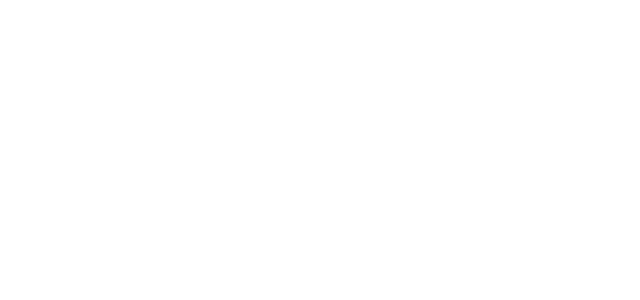
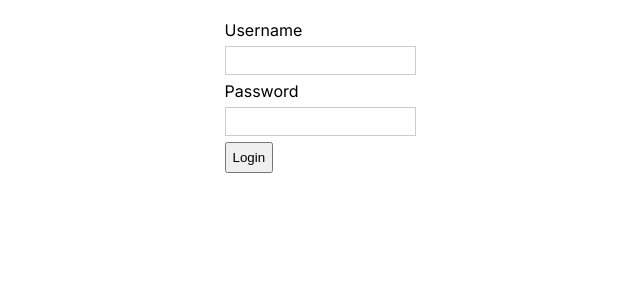
Before and after one commit to krabhi1/pvault, a Next.js app: page / in a window 1280 px wide. Shown: the top 300 px of the page, without its empty margins (320-960 px from the left). Built offline with nearby package versions, Linux system fonts and the light colour scheme.

Commit message:
added ui

```diff
--- /dev/null
+++ b/app/api-utils.ts
@@ -0,0 +1,19 @@
+import { Result } from "./utils";
+
+export async function verifyLogin(username: string, password: string) {
+  const result: Result<boolean> = { data: true };
+  return result;
+}
+
+export async function getFile(username: string, password: string) {
+  const result: Result<string> = { data: "some text" };
+  return result;
+}
+export async function updateFile(
+  username: string,
+  password: string,
+  text: string,
+) {
+  const result: Result<boolean> = { data: true };
+  return result;
+}
--- a/app/globals.css
+++ b/app/globals.css
@@ -1,5 +1,56 @@
 * {
-  box-sizing: border-box;
-  padding: 0;
-  margin: 0;
+    box-sizing: border-box;
+    padding: 0;
+    margin: 0;
 }
+body {
+    height: 100vh;
+    overflow: hidden;
+}
+.login-wrapper {
+    display: flex;
+    justify-content: center;
+    align-items: self-start;
+    height: 100vh;
+}
+.login {
+    display: flex;
+    flex-direction: column;
+    margin: 0 auto;
+    gap: 6px;
+    margin-top: 20px;
+}
+.login > input {
+    padding: 6px;
+    border: 1px solid #ccc;
+    outline: none;
+}
+button {
+    padding: 6px;
+}
+
+.editor {
+    display: flex;
+    flex-direction: column;
+    padding: 16px;
+    width: 100%;
+    height: 100%;
+}
+.editor .edit{
+    display: flex;
+    gap:6px;
+    align-items: center;
+}
+.editor .edit label {
+    color: #555;
+}
+.editor .edit input {
+    width: 16px;
+    height: 16px;
+}
+.editor textarea {
+    flex: 1;
+    resize: none;
+    outline: none;
+    border: 1px solid #ccc;
+}
--- a/app/page.tsx
+++ b/app/page.tsx
@@ -1,18 +1,101 @@
-"use client"
+"use client";
 import Image from "next/image";
 import { useEffect, useState } from "react";
+import { AppProvider, useAppContext } from "./utils";
+import { updateFile, verifyLogin } from "./api-utils";
+import { useImmer } from "use-immer";
 
-export default function Home() {
-  const [msg,setMsg]=useState('')
-  useEffect(() => {
-    const fetchMessage = async () => {
-      const response = await fetch("/api/hello");
-      const data = await response.json();
-      console.log(data);
-      setMsg(data.message)
-    };
+export default function Main() {
+  return (
+    <AppProvider>
+      <Home />
+    </AppProvider>
+  );
+}
 
-    fetchMessage();
-  }, []);
-  return <div>{msg}</div>;
+function Home() {
+  const { page } = useAppContext();
+  if (page == "login") return <Login />;
+  if (page == "editor") return <Editor />;
+  return "Unknown page";
 }
+
+function Login() {
+  const { password, update, username } = useAppContext();
+
+  async function handleLogin() {
+    if (password && username && password.length > 0 && username.length > 0) {
+      const verifyResult = await verifyLogin(username, password);
+      if (verifyResult.data) {
+        update((d) => (d.page = "editor"));
+      } else {
+        alert(verifyResult.message);
+      }
+    } else {
+      alert("Please enter username and password");
+    }
+  }
+  return (
+    <div className="login-wrapper">
+      <div className="login">
+        <label>Username</label>
+        <input
+          type="text"
+          value={username}
+          onChange={(e) => update((d) => (d.username = e.target.value.trim()))}
+        />
+        <label>Password</label>
+        <input
+          type="text"
+          value={password}
+          onChange={(e) => update((d) => (d.password = e.target.value.trim()))}
+        />
+        <span>
+          <button onClick={handleLogin}>Login</button>
+        </span>
+      </div>
+    </div>
+  );
+}
+
+function Editor() {
+  const [canEdit, setCanEdit] = useState(false);
+
+  const { update, username, password } = useAppContext();
+  const [text, setText] = useImmer({ old: "", new: "" });
+
+  async function handleUpdate() {
+    if (text.old !== text.new) {
+      const res = await updateFile(username!, password!, text.new);
+      if (res.data) {
+        alert("File updated successfully");
+        setText((d) => {
+          d.old = d.new;
+        });
+      } else {
+        alert(res.message);
+      }
+    }
+  }
+
+  return (
+    <div className="editor">
+      <div className="edit">
+        <label>edit</label>
+        <input type="checkbox" onChange={(e) => setCanEdit(e.target.checked)} />
+      </div>
+      <textarea
+        onChange={(e) =>
+          setText((d) => {
+            d.new = e.target.value;
+          })
+        }
+      ></textarea>
+      {canEdit && (
+        <div>
+          <button onClick={handleUpdate}>Update</button>
+        </div>
+      )}
+    </div>
+  );
+}
--- /dev/null
+++ b/app/utils.tsx
@@ -0,0 +1,54 @@
+import { createContext, useCallback, useContext, useState } from "react";
+import { Updater, useImmer } from "use-immer";
+export type Result<T> = {
+  data?: T;
+  error?: any;
+  message?: string;
+  statusCode?: number;
+};
+export type AppState = {
+  page: "login" | "editor";
+  password?: string;
+  username?: string;
+  moveTo: (page: AppState["page"]) => void;
+  update: (callback: UpdateCallback) => void;
+};
+type UpdateType = Omit<AppState, "moveTo" | "update">;
+type UpdateCallback = (draft: UpdateType) => void;
+
+const AppContext = createContext<AppState | undefined>(undefined);
+
+export function useAppContext() {
+  const context = useContext(AppContext);
+  if (!context) {
+    throw new Error("useAppContext must be used within AppProvider");
+  }
+  return context;
+}
+
+export function AppProvider(props: React.PropsWithChildren) {
+  const [state, setState] = useImmer<UpdateType>({
+    page: "login",
+  });
+  const moveTo = useCallback(
+    (name: AppState["page"]) => {
+      setState((draft) => {
+        draft.page = name;
+      });
+    },
+    [setState],
+  );
+  const update = useCallback(
+    (callback: (draft: UpdateType) => void) => {
+      setState((draft) => {
+        callback(draft as any as UpdateType);
+      });
+    },
+    [setState],
+  );
+  return (
+    <AppContext.Provider value={{ ...state, moveTo, update }}>
+      {props.children}
+    </AppContext.Provider>
+  );
+}
```
Also changed, not shown: package.json (+4 -3 lines), 1 other file (tests, documents, lock files or other folders).
